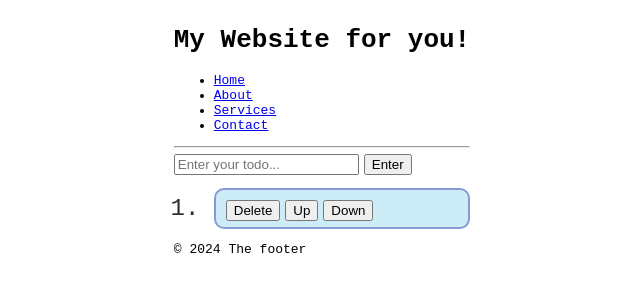
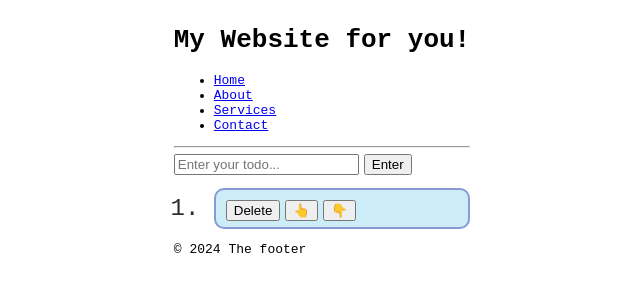
Before and after one commit to taylorPat/react, a React (Vite) app in the folder my-react-app/: page / in a window 1280 px wide. Both pictures are taken after a click on the button "Enter". Shown: the top 300 px of the page, without its empty margins (318-958 px from the left). Built offline with nearby package versions, Linux system fonts and the light colour scheme.

Commit message:
feat(todoList): make components for input and list

```diff
--- /dev/null
+++ b/my-react-app/src/AddTodoItem.jsx
@@ -0,0 +1,19 @@
+import { useState } from "react";
+
+export default function AddTodoItem({addTodoCallback}) {
+    const [todo, setTodo] = useState("");
+
+    function handleTodoChange(event){
+        setTodo(event.target.value)
+    }
+
+    return(
+        <div>
+            <input
+                value={todo}
+                placeholder="Enter your todo..."
+                onChange={handleTodoChange} />
+            <button onClick={() => addTodoCallback(todo, setTodo)}>Enter</button>
+        </div>
+    )
+}
--- /dev/null
+++ b/my-react-app/src/ListTodoItems.jsx
@@ -0,0 +1,17 @@
+export default function ListTodoItems({todoList, deleteTodo, moveUp, moveDown}){
+    return(
+        <div>
+            <ol>
+                {todoList.map((todo, index) => (
+                        <li className="todo-item" key={index}>
+                            {todo}
+                            <button onClick={() => deleteTodo(index)}>Delete</button>
+                            <button onClick={() => moveUp(index)}>👆</button>
+                            <button onClick={() => moveDown(index)}>👇</button>
+                        </li>
+                        )
+                    )}
+                </ol>
+        </div>
+    )
+}
--- a/my-react-app/src/TodoList.jsx
+++ b/my-react-app/src/TodoList.jsx
@@ -1,14 +1,11 @@
 import { useState } from "react";
+import AddTodoItem from "./AddTodoItem";
+import ListTodoItems from "./ListTodoItems";
 
 function TodoList(){
-    const [todo, setTodo] = useState("");
     const [todoList, setTodoList] = useState([]);
 
-    function handleTodoChange(event){
-        setTodo(event.target.value)
-    }
-
-    function addTodo(){
+    const addTodoCallback = (todo, setTodo) => {
         setTodoList(t => [...t, todo]);
         setTodo("");
     }
@@ -33,23 +30,13 @@ function TodoList(){
 
     return(
         <div>
-            <input
-                value={todo}
-                placeholder="Enter your todo..."
-                onChange={handleTodoChange} />
-            <button onClick={addTodo}>Enter</button>
-
-            <div>
-                <ol>
-                    {todoList.map((todo, index) => (
-                            <li className="todo-item" key={index}>{todo}
-                            <button onClick={() => deleteTodo(index)}>Delete</button>
-                            <button onClick={() => moveUp(index)}>Up</button>
-                            <button onClick={() => moveDown(index)}>Down</button></li>
-                            )
-                        )}
-                </ol>
-            </div>
+            <AddTodoItem addTodoCallback={addTodoCallback}/>
+            <ListTodoItems
+                todoList={todoList}
+                deleteTodo={deleteTodo}
+                moveUp={moveUp}
+                moveDown={moveDown}
+            />
         </div>
     )
 }
```
